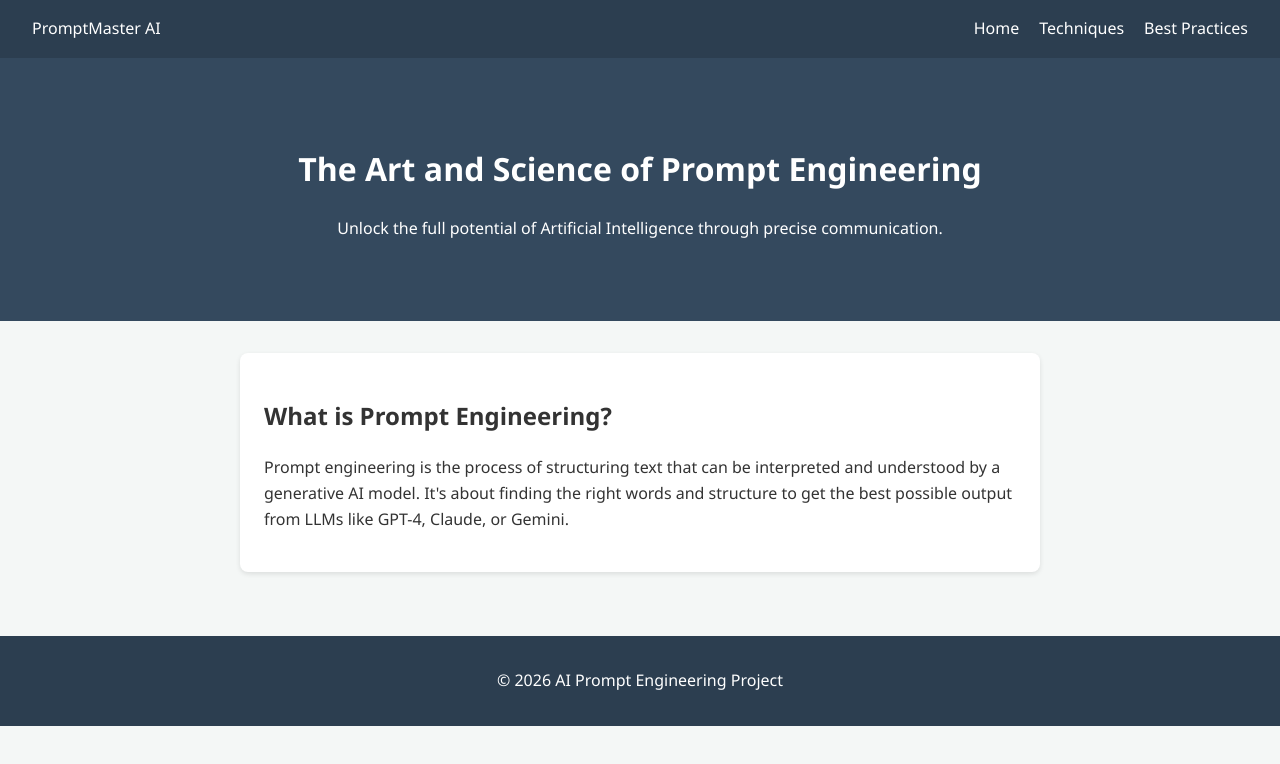
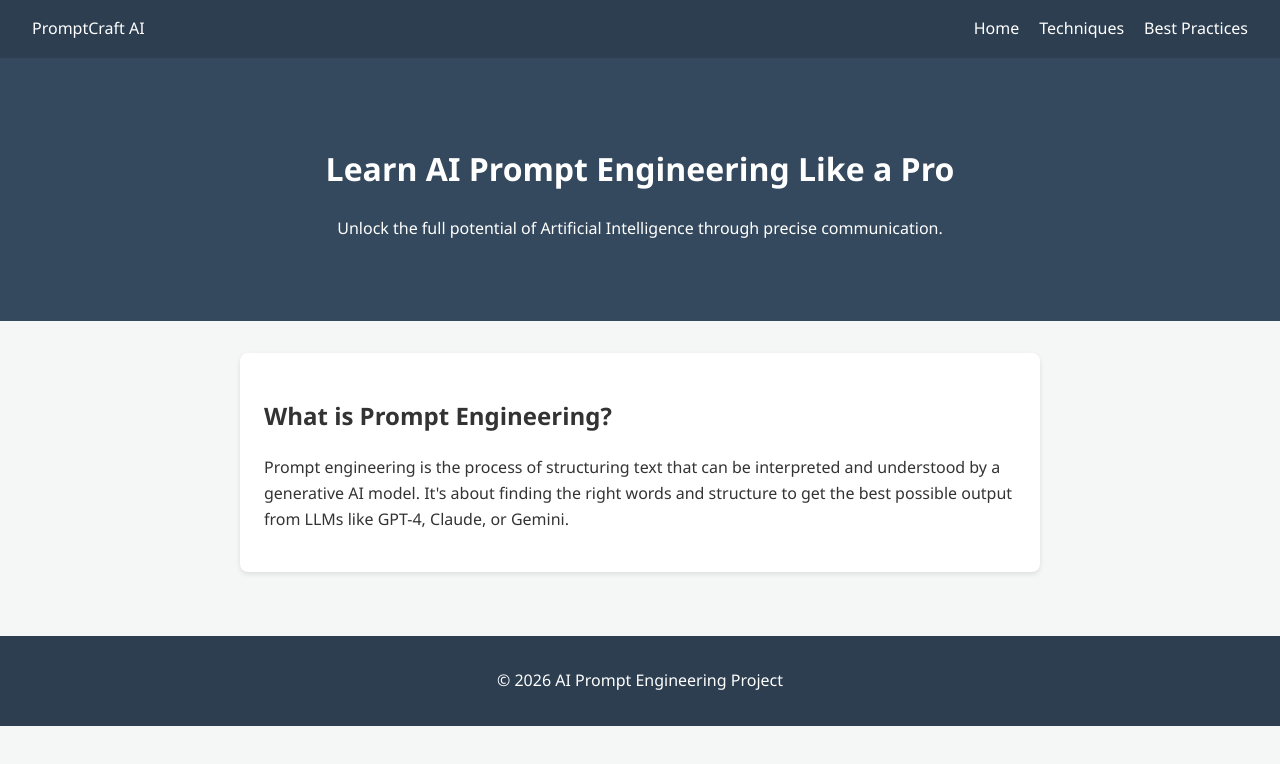
Before and after one commit to alflky274-a11y/ai-prompt-engineering-website, a plain HTML site: page index.html in a window 1280 px wide. Drawn offline with Linux system fonts and the light colour scheme.

Commit message:
Updated homepage content and branding

```diff
--- a/index.html
+++ b/index.html
@@ -8,7 +8,7 @@
 </head>
 <body>
     <nav>
-        <div class="logo">PromptMaster AI</div>
+        <div class="logo">PromptCraft AI</div>
         <ul>
             <li><a href="index.html">Home</a></li>
             <li><a href="techniques.html">Techniques</a></li>
@@ -16,7 +16,7 @@
         </ul>
     </nav>
     <header>
-        <h1>The Art and Science of Prompt Engineering</h1>
+        <h1>Learn AI Prompt Engineering Like a Pro</h1>
         <p>Unlock the full potential of Artificial Intelligence through precise communication.</p>
     </header>
     <main>
```
